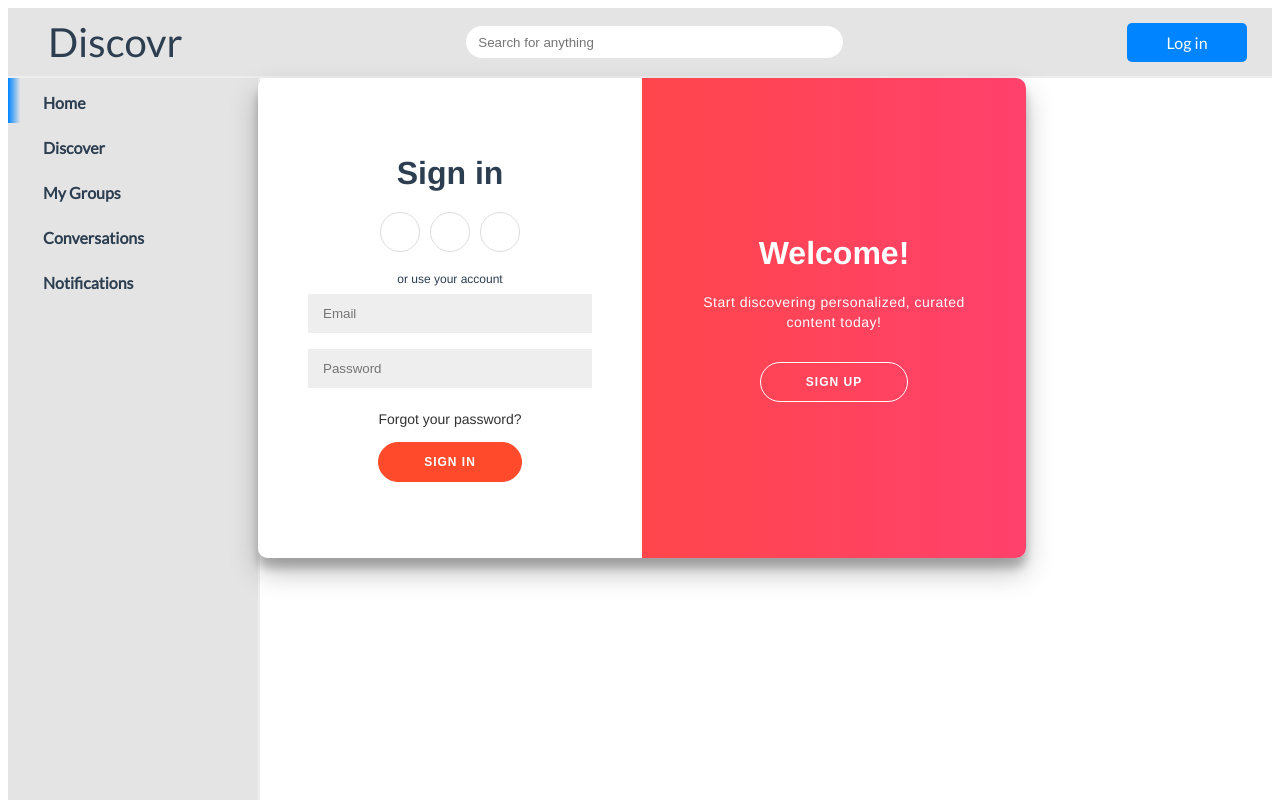
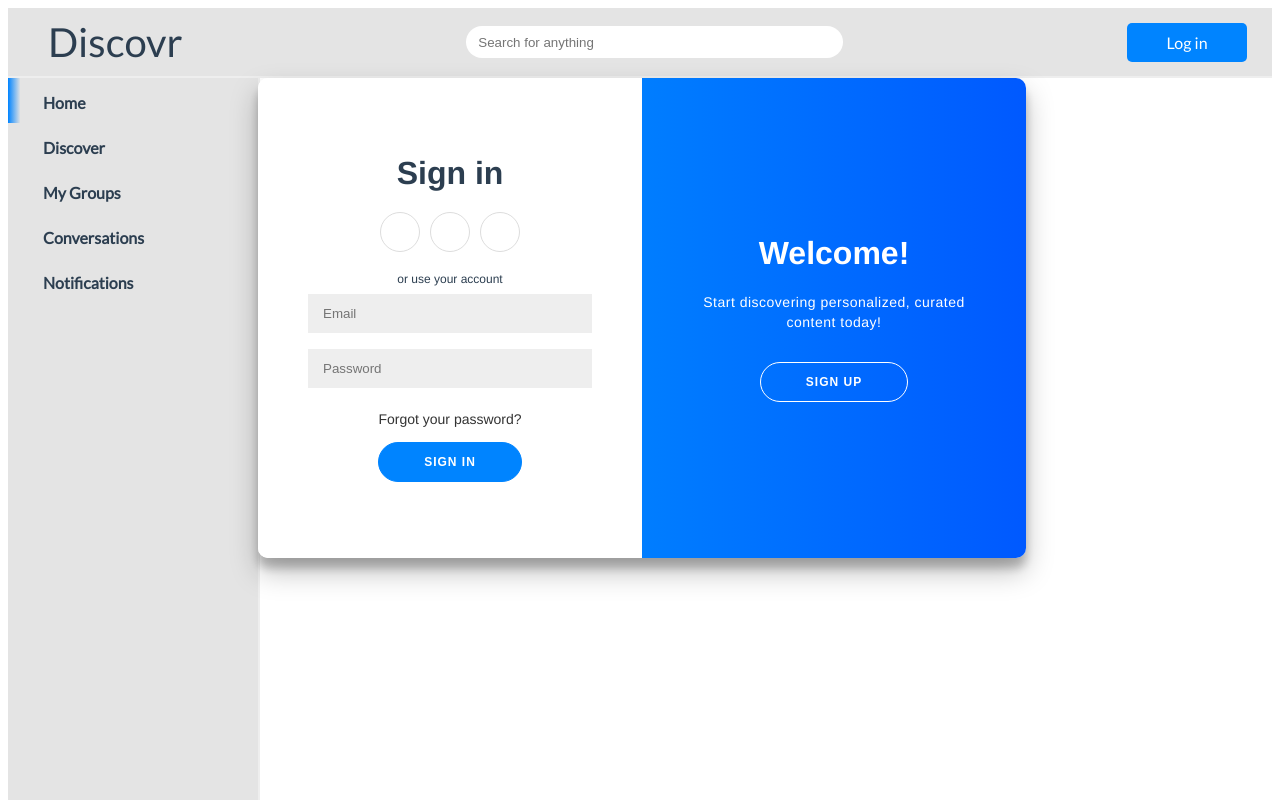
Before and after one commit to nicholascarlin/Discovr, a Vue app in the folder website/: page / in a window 1280 px wide. Both pictures are taken after a click on the element "Log in". Built offline with nearby package versions, Linux system fonts and the light colour scheme.

Commit message:
Login color changes

```diff
--- a/website/src/components/Login.vue
+++ b/website/src/components/Login.vue
@@ -65,6 +65,10 @@ export default {
 
 <style scoped>
 
+:root {
+    --disc-blue: rgb(0,132,255);
+    --disc-blue-hover: rgb(31, 147, 255);
+}
 
 @import url('https://fonts.googleapis.com/css?family=Montserrat:400,800');
 
@@ -113,8 +117,8 @@ a {
 
 button {
 	border-radius: 20px;
-	border: 1px solid #FF4B2B;
-	background-color: #FF4B2B;
+	border: 1px solid var(--disc-blue);
+	background-color: var(--disc-blue);
 	color: #FFFFFF;
 	font-size: 12px;
 	font-weight: bold;
@@ -226,9 +230,9 @@ input {
 }
 
 .overlay {
-	background: #FF416C;
-	background: -webkit-linear-gradient(to right, #FF4B2B, #FF416C);
-	background: linear-gradient(to right, #FF4B2B, #FF416C);
+	background: var(--disc-blue);
+	background: -webkit-linear-gradient(to right, rgb(0, 162, 255), rgb(0, 89, 255));
+	background: linear-gradient(to right, rgb(0, 162, 255), rgb(0, 89, 255));
 	background-repeat: no-repeat;
 	background-size: cover;
 	background-position: 0 0;
```
